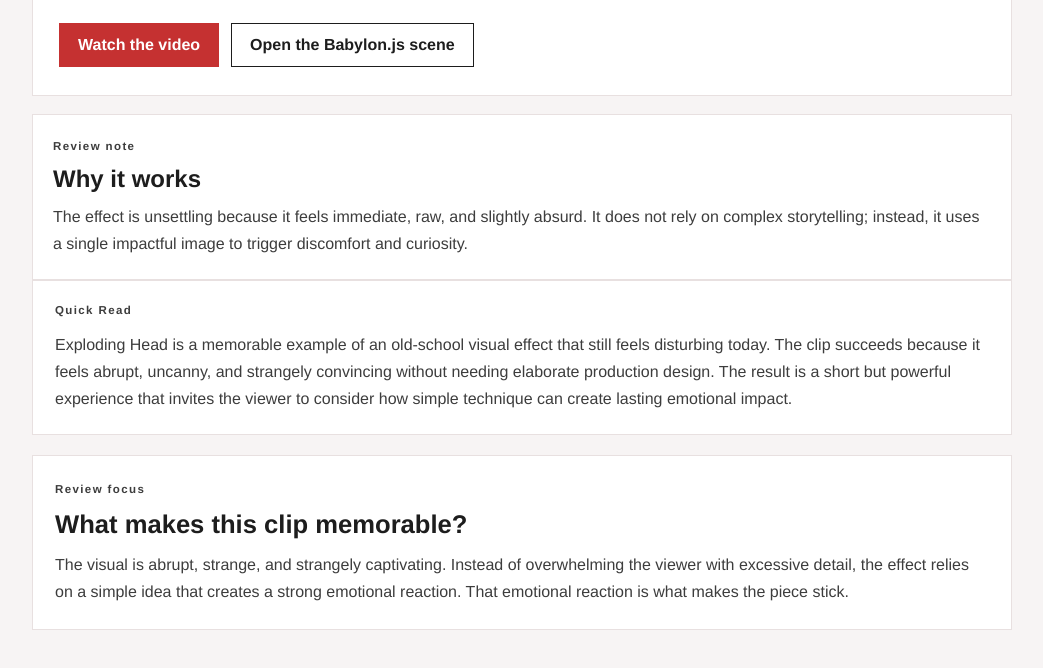
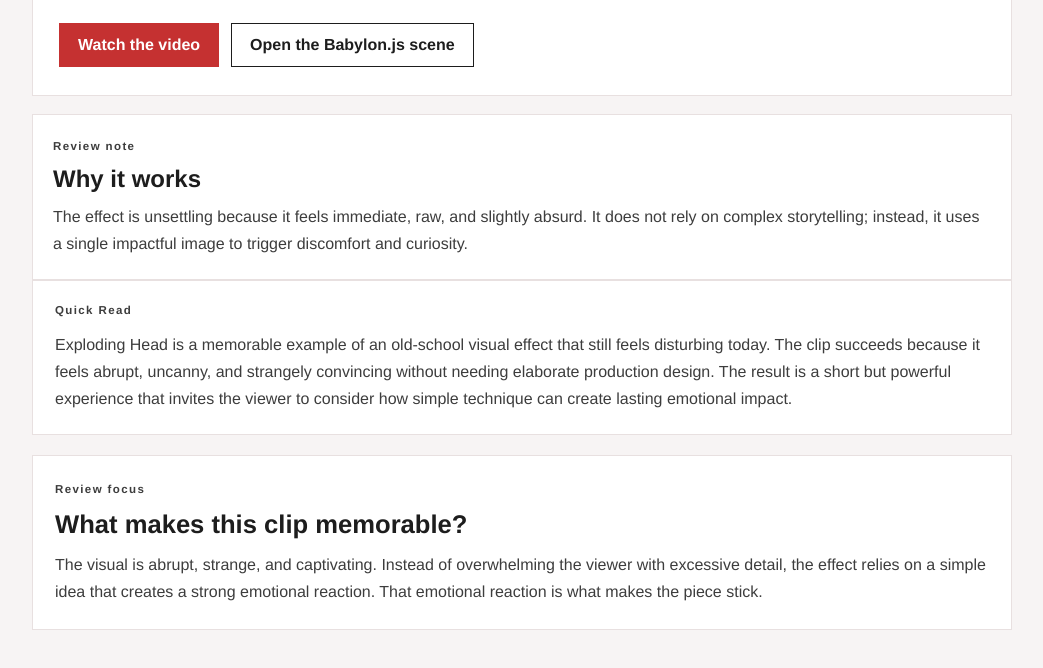
Before and after one commit to genavivermz/CS110-Week4, a plain HTML site: page index.html in a window 1280 px wide. Shown: the part 268-936 px from the top of the page, without its empty margins (118-1161 px from the left). Drawn offline with Linux system fonts and the light colour scheme.

Commit message:
Update index.html

```diff
--- a/index.html
+++ b/index.html
@@ -52,7 +52,7 @@
                 <p class="label">Review focus</p>
                 <h3>What makes this clip memorable?</h3>
                 <p>
-                    The visual is abrupt, strange, and strangely captivating. Instead of overwhelming the viewer with excessive detail, the effect relies on a simple idea that creates a strong emotional reaction. That emotional reaction is what makes the piece stick.
+                    The visual is abrupt, strange, and captivating. Instead of overwhelming the viewer with excessive detail, the effect relies on a simple idea that creates a strong emotional reaction. That emotional reaction is what makes the piece stick.
                 </p>
             </div>
         </section>
```
